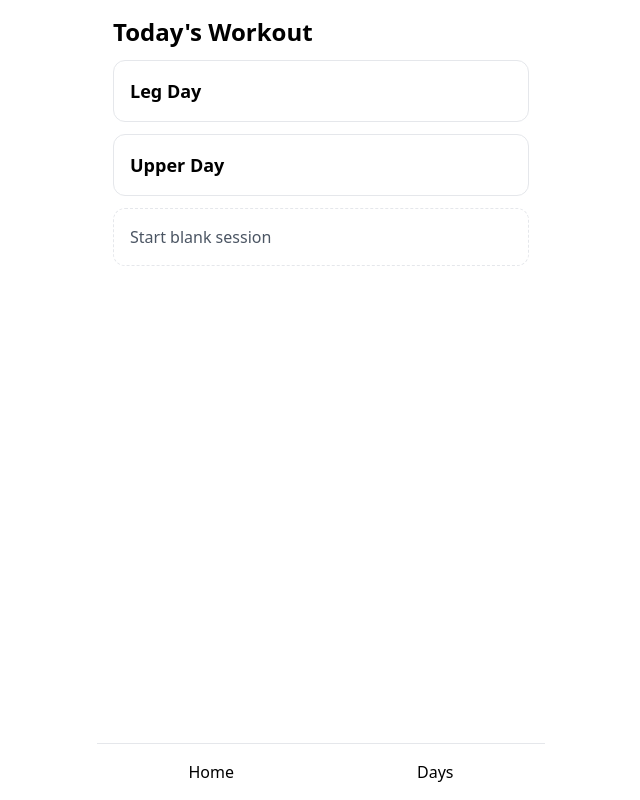
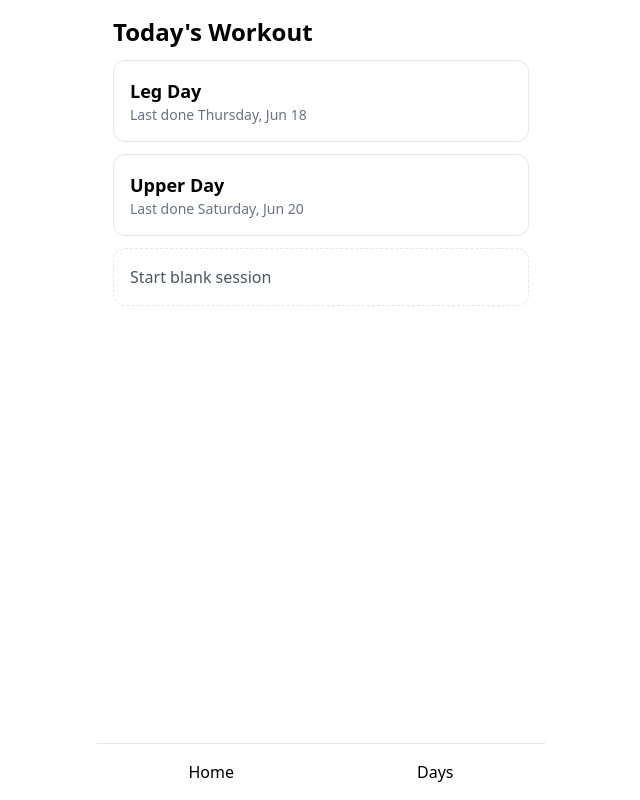
Before and after one commit to myleshenderson/exercise, a React (Vite) app: page / in a window 1280 px wide. Shown: the whole page, without its empty margins (319-959 px from the left). Built offline with nearby package versions, Linux system fonts and the light colour scheme; no server answers.

Commit message:
feat: show last-done date per day on Home

```diff
--- a/src/screens/Home.tsx
+++ b/src/screens/Home.tsx
@@ -2,14 +2,27 @@ import { useEffect, useState } from "react";
 import { useNavigate } from "react-router-dom";
 import { db } from "../data";
 import type { WorkoutDay } from "../types";
+import { formatSessionDate } from "../lib/date";
 
 const today = () => new Date().toISOString().slice(0, 10);
 
 export default function Home() {
   const [days, setDays] = useState<WorkoutDay[]>([]);
+  const [lastByDay, setLastByDay] = useState<Record<string, string | null>>({});
   const navigate = useNavigate();
 
-  useEffect(() => { db.getWorkoutDays().then(setDays); }, []);
+  useEffect(() => {
+    (async () => {
+      const ds = await db.getWorkoutDays();
+      setDays(ds);
+      const map: Record<string, string | null> = {};
+      for (const d of ds) {
+        const last = await db.getLastSessionForDay(d.id);
+        map[d.id] = last ? last.performedOn : null;
+      }
+      setLastByDay(map);
+    })();
+  }, []);
 
   async function start(dayId: string | null) {
     const session = await db.startSession(dayId, today());
@@ -20,13 +33,21 @@ export default function Home() {
     <div className="p-4 space-y-3">
       <h1 className="text-2xl font-bold">Today's Workout</h1>
       {days.map((d) => (
-        <button key={d.id} onClick={() => start(d.id)}
-          className="w-full text-left text-lg font-semibold rounded-xl border p-4 active:bg-gray-100">
-          {d.name}
+        <button
+          key={d.id}
+          onClick={() => start(d.id)}
+          className="w-full rounded-xl border p-4 text-left active:bg-gray-100"
+        >
+          <span className="block text-lg font-semibold">{d.name}</span>
+          <span className="block text-sm text-gray-500">
+            {lastByDay[d.id] ? `Last done ${formatSessionDate(lastByDay[d.id]!)}` : "Not done yet"}
+          </span>
         </button>
       ))}
-      <button onClick={() => start(null)}
-        className="w-full text-left text-gray-600 rounded-xl border border-dashed p-4">
+      <button
+        onClick={() => start(null)}
+        className="w-full rounded-xl border border-dashed p-4 text-left text-gray-600"
+      >
         Start blank session
       </button>
     </div>
```
Also changed, not shown: 1 other file (tests, documents, lock files or other folders).
